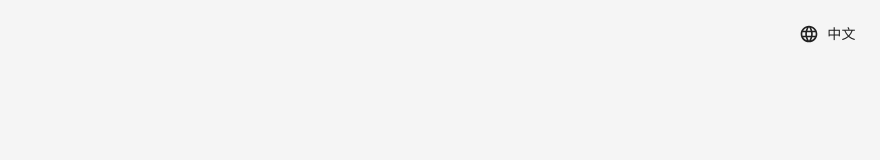
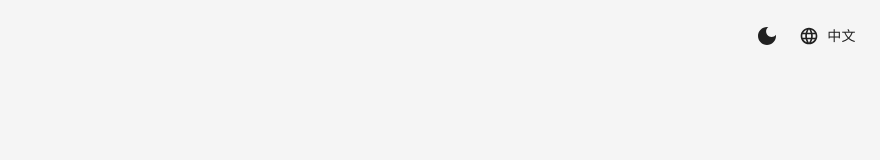
Before and after one commit to Airlur/CloudPic, a React (Vite) app: page /login in a window 1280 px wide. Shown: the top 160 px of the page, without its empty margins (400-1280 px from the left). Built offline with nearby package versions, Linux system fonts and the light colour scheme; the HTML template or start-up script is replaced by a standard one.

Commit message:
style: 抽离提示消息组件，优化颜色样式

```diff
--- /dev/null
+++ b/src/components/feedback/CustomAlert.tsx
@@ -0,0 +1,44 @@
+import React from 'react';
+import { Snackbar, Alert, Fade } from '@mui/material';
+
+interface CustomAlertProps {
+  open: boolean;
+  message: string;
+  severity: 'success' | 'error';
+  onClose: () => void;
+}
+
+const CustomAlert: React.FC<CustomAlertProps> = ({ open, message, severity, onClose }) => {
+  return (
+    <Snackbar
+      open={open}
+      autoHideDuration={2000}
+      onClose={onClose}
+      anchorOrigin={{ vertical: 'top', horizontal: 'center' }}
+      TransitionComponent={Fade}
+    >
+      <Alert
+        onClose={onClose}
+        severity={severity}
+        sx={{
+          width: '100%',
+          '&.MuiAlert-standardSuccess': {
+            backgroundColor: '#15E923', // 比默认的浅绿色深一点点
+            color: '#fff'
+          },
+          '&.MuiAlert-standardError': {
+            backgroundColor: '#f20c00', // 保持原来的亮红色
+            color: '#fff'
+          },
+          '.MuiAlert-icon': {
+            color: '#fff'
+          }
+        }}
+      >
+        {message}
+      </Alert>
+    </Snackbar>
+  );
+};
+
+export default CustomAlert;
--- a/src/components/feedback/index.ts
+++ b/src/components/feedback/index.ts
@@ -1 +1,2 @@
 export { default as CustomTooltip } from './CustomTooltip';
+export { default as CustomAlert } from './CustomAlert';
--- a/src/pages/Home.tsx
+++ b/src/pages/Home.tsx
@@ -2,14 +2,13 @@ import React, { useState } from 'react';
 import { useNavigate } from 'react-router-dom';
 import { useTranslation } from 'react-i18next';
 import { Box, Drawer, AppBar, Toolbar, Typography, Button, List, ListItem, ListItemIcon,
-  ListItemText, IconButton, Divider, Snackbar, Alert, Fade, Paper, Table, TableBody,
+  ListItemText, IconButton, Divider, Paper, Table, TableBody,
   TableCell, TableContainer, TableHead, TableRow } from '@mui/material';
 import { CloudUpload as CloudUploadIcon, Logout as LogoutIcon, Storage as StorageIcon,
   Add as AddIcon, Delete as DeleteIcon, DriveFileMove as DriveFileMoveIcon,
   DarkMode as DarkModeIcon, LightMode as LightModeIcon, Cloud as CloudIcon,
   CreateNewFolder as CreateNewFolderIcon, Download as DownloadIcon } from '@mui/icons-material';
-import LanguageSwitch from '@/components/common/LanguageSwitch';
-import CustomTooltip from '@/components/feedback/CustomTooltip';
+import { LanguageSwitch, CustomTooltip, CustomAlert } from '@/components';
 import { useTheme } from '@/themes/ThemeContext';
 
 const DRAWER_WIDTH = 240;
@@ -121,8 +120,8 @@ const MOCK_FILES = [
 
 const Home: React.FC = () => {
   const navigate = useNavigate();
-  const { t } = useTranslation();
-  const { mode, toggleTheme } = useTheme();
+  const { t, i18n } = useTranslation();
+  const { mode, setTheme, toggleTheme } = useTheme();
   const [alert, setAlert] = useState<{
     show: boolean;
     message: string;
@@ -131,12 +130,15 @@ const Home: React.FC = () => {
 
   const handleLogout = () => {
     try {
+      // 重置认证状态
       localStorage.removeItem('isAuthenticated');
+
       setAlert({
         show: true,
         message: t('logout.success'),
         severity: 'success'
       });
+
       setTimeout(() => {
         navigate('/login');
       }, 500);
@@ -290,17 +292,12 @@ const Home: React.FC = () => {
         </TableContainer>
       </Box>
 
-      <Snackbar
+      <CustomAlert
         open={alert.show}
-        autoHideDuration={2000}
+        message={alert.message}
+        severity={alert.severity}
         onClose={handleCloseAlert}
-        anchorOrigin={{ vertical: 'top', horizontal: 'center' }}
-        TransitionComponent={Fade}
-      >
-        <Alert onClose={handleCloseAlert} severity={alert.severity} sx={{ width: '100%' }}>
-          {alert.message}
-        </Alert>
-      </Snackbar>
+      />
     </Box>
   );
 };
--- a/src/pages/Login.tsx
+++ b/src/pages/Login.tsx
@@ -1,11 +1,13 @@
 import React, { useState, ChangeEvent } from 'react';
 import { useNavigate } from 'react-router-dom';
 import { useTranslation } from 'react-i18next';
-import { Box, TextField, Button, Typography, Paper, IconButton, InputAdornment, Snackbar, Alert, Fade } from '@mui/material';
+import { Box, TextField, Button, Typography, Paper, IconButton, InputAdornment, useTheme } from '@mui/material';
 import VisibilityIcon from '@mui/icons-material/Visibility';
 import VisibilityOffIcon from '@mui/icons-material/VisibilityOff';
 import CloudIcon from '@mui/icons-material/Cloud';
-import { LanguageSwitch } from '@/components';
+import { DarkMode as DarkModeIcon, LightMode as LightModeIcon } from '@mui/icons-material';
+import { LanguageSwitch, CustomTooltip, CustomAlert } from '@/components';
+import { useTheme as useCustomTheme } from '@/themes/ThemeContext';
 
 // 样式定义
 const styles = {
@@ -17,10 +19,13 @@ const styles = {
     justifyContent: 'center',
     position: 'relative'
   },
-  languageSwitch: {
+  settingsContainer: {
     position: 'absolute',
     top: '16px',
-    right: '16px'
+    right: '16px',
+    display: 'flex',
+    gap: '8px',
+    alignItems: 'center'
   },
   container: {
     display: 'flex',
@@ -29,17 +34,19 @@ const styles = {
     width: '100%',
     maxWidth: '400px'
   },
-  paper: {
+  paper: (theme: any) => ({
     padding: '32px',
     display: 'flex',
     flexDirection: 'column',
     alignItems: 'center',
     width: '100%',
-    background: 'linear-gradient(to bottom right, #ffffff, #f5f5f5)'
-  },
+    background: theme.palette.mode === 'dark'
+      ? 'linear-gradient(to bottom right, #424242, #303030)'
+      : 'linear-gradient(to bottom right, #ffffff, #f5f5f5)',
+    color: theme.palette.text.primary
+  }),
   cloudIcon: {
     fontSize: '48px',
-    color: 'primary.main',
     marginBottom: '16px'
   },
   form: {
@@ -54,6 +61,8 @@ const styles = {
 const Login: React.FC = () => {
   const navigate = useNavigate();
   const { t } = useTranslation();
+  const theme = useTheme();
+  const { mode, toggleTheme } = useCustomTheme();
   const [password, setPassword] = useState('');
   const [showPassword, setShowPassword] = useState(false);
   const [alert, setAlert] = useState<{
@@ -90,24 +99,33 @@ const Login: React.FC = () => {
 
   return (
     <Box sx={styles.pageContainer}>
-      <Snackbar
+      <CustomAlert
         open={alert.show}
-        autoHideDuration={2000}
+        message={alert.message}
+        severity={alert.severity}
         onClose={handleCloseAlert}
-        anchorOrigin={{ vertical: 'top', horizontal: 'center' }}
-        TransitionComponent={Fade}
-      >
-        <Alert onClose={handleCloseAlert} severity={alert.severity} sx={{ width: '100%' }}>
-          {alert.message}
-        </Alert>
-      </Snackbar>
+      />
 
-      <Box sx={styles.languageSwitch}>
+      <Box sx={styles.settingsContainer}>
+        <CustomTooltip
+          title={mode === 'light' ? t('common.darkMode') : t('common.lightMode')}
+          arrow
+          placement="bottom"
+          enterDelay={200}
+          leaveDelay={0}
+        >
+          <IconButton
+            onClick={toggleTheme}
+            color="inherit"
+          >
+            {mode === 'light' ? <DarkModeIcon /> : <LightModeIcon />}
+          </IconButton>
+        </CustomTooltip>
         <LanguageSwitch />
       </Box>
       <Box sx={styles.container}>
-        <Paper sx={styles.paper} elevation={3}>
-          <CloudIcon sx={styles.cloudIcon} />
+        <Paper sx={styles.paper(theme)} elevation={3}>
+          <CloudIcon sx={styles.cloudIcon} color="primary" />
           <Typography component="h1" variant="h5" gutterBottom>
             CloudPic
           </Typography>
--- a/src/themes/ThemeContext.tsx
+++ b/src/themes/ThemeContext.tsx
@@ -7,6 +7,7 @@ type ThemeMode = 'light' | 'dark';
 interface ThemeContextType {
   mode: ThemeMode;
   toggleTheme: () => void;
+  setTheme: (mode: ThemeMode) => void;
 }
 
 const ThemeContext = createContext<ThemeContextType | undefined>(undefined);
@@ -35,6 +36,12 @@ export const CustomThemeProvider: React.FC<{ children: React.ReactNode }> = ({ c
     });
   };
 
+  // 直接设置主题
+  const setTheme = (newMode: ThemeMode) => {
+    setMode(newMode);
+    localStorage.setItem('themeMode', newMode);
+  };
+
   // 根据系统主题自动设置初始主题
   useEffect(() => {
     const mediaQuery = window.matchMedia('(prefers-color-scheme: dark)');
@@ -54,7 +61,7 @@ export const CustomThemeProvider: React.FC<{ children: React.ReactNode }> = ({ c
   const theme = getTheme(mode);
 
   return (
-    <ThemeContext.Provider value={{ mode, toggleTheme }}>
+    <ThemeContext.Provider value={{ mode, toggleTheme, setTheme }}>
       <ThemeProvider theme={theme}>
         {children}
       </ThemeProvider>
```
